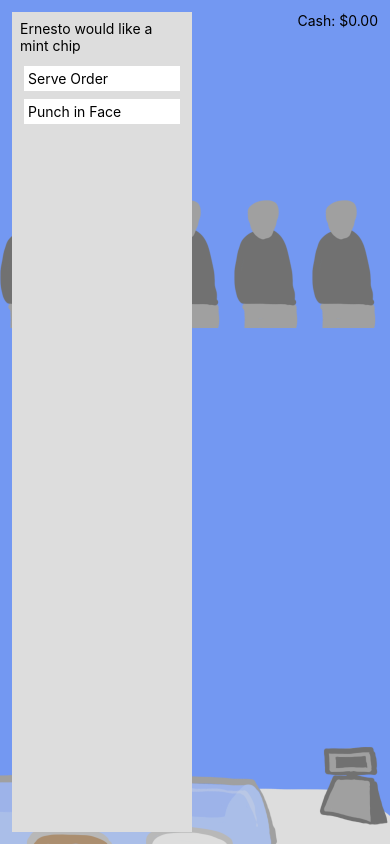
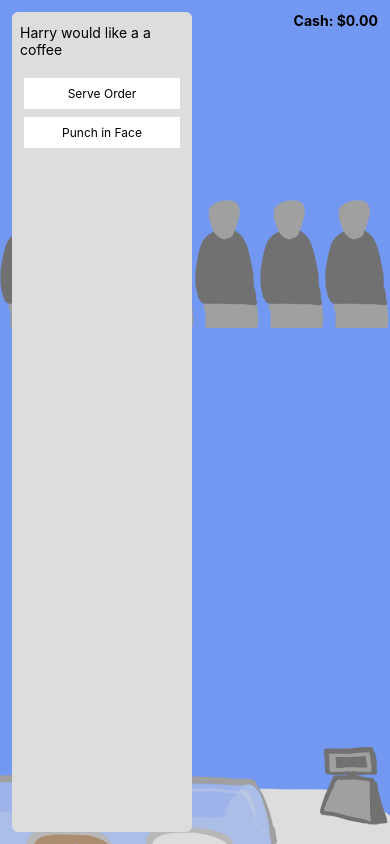
Before and after one commit to terribleben/ice-cream-shop, a React Native app: screen / in a window 390 px wide. Built offline with nearby package versions, Linux system fonts and the light colour scheme.

Commit message:
improve appearance and order gen somewhat

```diff
--- a/components/ActionMenu.js
+++ b/components/ActionMenu.js
@@ -16,13 +16,20 @@ export default class ActionMenu extends React.Component {
         <Text style={styles.instructions}>
           {order.customerName} would like a {order.item}
         </Text>
-        <TouchableHighlight style={styles.button} onPress={this._onPressServe}>
-          <Text>Serve Order</Text>
-        </TouchableHighlight>
-        <TouchableHighlight style={styles.button} onPress={this._onPressPunch}>
-          <Text>Punch in Face</Text>
-        </TouchableHighlight>
+        {this._renderButton('Serve Order', this._onPressServe)}
+        {this._renderButton('Punch in Face', this._onPressPunch)}
       </View>
+    );
+  }
+
+  _renderButton = (text, onPress) => {
+    return (
+      <TouchableHighlight
+        style={styles.button}
+        onPress={onPress}
+        underlayColor="#f273a9">
+        <Text style={styles.buttonText}>{text}</Text>
+      </TouchableHighlight>
     );
   }
 
@@ -37,16 +44,23 @@ export default class ActionMenu extends React.Component {
 
 const styles = StyleSheet.create({
   container: {
-    padding: 8,
+    paddingTop: 12,
+    paddingHorizontal: 8,
     backgroundColor: '#dddddd',
+    borderRadius: 6,
   },
   instructions: {
-    marginBottom: 8,
+    marginBottom: 16,
   },
   button: {
     backgroundColor: '#ffffff',
     justifyContent: 'center',
-    padding: 4,
+    alignItems: 'center',
+    paddingHorizontal: 4,
+    paddingVertical: 8,
     margin: 4,
   },
+  buttonText: {
+    fontSize: 12,
+  },
 });
--- a/components/Scenery.js
+++ b/components/Scenery.js
@@ -9,7 +9,7 @@ import {
 } from 'react-native';
 
 const SCREEN_WIDTH = Dimensions.get('window').width;
-const CUSTOMER_SPACING = SCREEN_WIDTH / 5;
+const CUSTOMER_SPACING = SCREEN_WIDTH / 6;
 
 export default class Scenery extends React.Component {
   state = {
@@ -39,14 +39,14 @@ export default class Scenery extends React.Component {
     Animated.timing(this.state.customerXOffset, {
       easing: Easing.out(Easing.exp),
       toValue: this._customerXOffsetVal,
-      duration: 1000,
+      duration: 1500,
       useNativeDriver: true,
     }).start();
   }
 
   _renderCustomers = () => {
     let initialCustomerX = [];
-    for (let xx = 0; xx < SCREEN_WIDTH; xx += CUSTOMER_SPACING) {
+    for (let xx = -CUSTOMER_SPACING; xx < SCREEN_WIDTH; xx += CUSTOMER_SPACING) {
       initialCustomerX.push(xx);
     }
 
@@ -55,7 +55,7 @@ export default class Scenery extends React.Component {
         {initialCustomerX.map(x => {
           let xCompensate = x;
           while (xCompensate + this._customerXOffsetVal > SCREEN_WIDTH) {
-            xCompensate -= SCREEN_WIDTH;
+            xCompensate -= SCREEN_WIDTH + CUSTOMER_SPACING;
           }
           return this._renderCustomer(x, Animated.add(xCompensate, this.state.customerXOffset));
         })}
--- a/redux/Store.js
+++ b/redux/Store.js
@@ -1,14 +1,24 @@
 import { createStore } from 'redux';
 
-const customers = ['Alice', 'Bob', 'Ernesto'];
-const items = ['rocky road', 'mint chip'];
-const prices = [1.95, 2.95, 3.95];
+const customers = [
+  'Gwendoline', 'Sigmund', 'Zed', 'Bartholomew',
+  'Nestor', 'Remington', 'Harry', 'Gertrude',
+  'Mildred', 'Petunia',
+];
+const items = [
+  'a chocolate sundae',
+  'a rocky road cone',
+  'a vanilla scoop',
+  'a neapolitan bowl',
+  'a fudge bowl',
+  'a coffee',
+];
 
 function createRandomOrder() {
   return {
     customerName: customers[Math.floor(Math.random() * customers.length)],
     item: items[Math.floor(Math.random() * items.length)],
-    price: prices[Math.floor(Math.random() * prices.length)],
+    price: Math.ceil(Math.random() * 5) + 0.95,
   };
 }
 
--- a/screens/MainScreen.js
+++ b/screens/MainScreen.js
@@ -80,6 +80,7 @@ const styles = StyleSheet.create({
     position: 'absolute',
     right: 12,
     top: 12,
+    fontWeight: '700',
   },
   actionMenu: {
     position: 'absolute',
```
